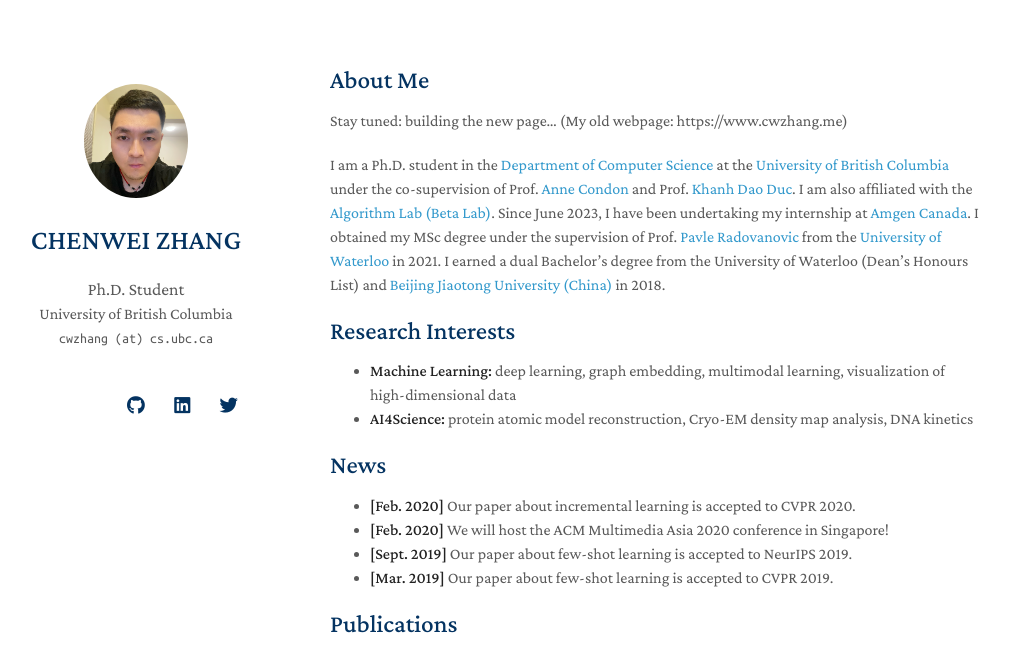
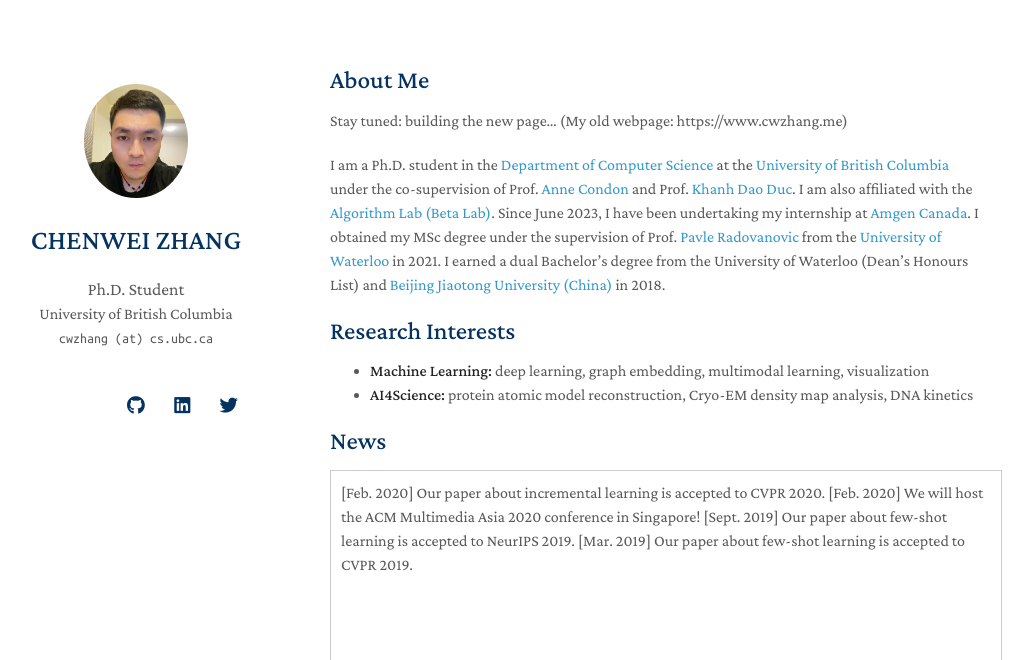
Before and after one commit to chenwei-zhang/chenwei-zhang.github.io, a Jekyll site: the page built from index.md, in a window 1280 px wide and 1400 px high, cut to the strip 0-660 px from the top of the window. Shown: the whole strip, without its empty margins (140-1173 px from the left). Built offline with Jekyll 4.4.1, drawn with Linux system fonts in a browser that asks for light colours; nearby versions of some CDN libraries; a style sheet for code colours, icons or effects is not loaded; our own code applies the rules of GitHub Pages for plain Markdown files; some of the changed lines change nothing that is shown.

Commit message:
Update index.md

```diff
--- a/index.md
+++ b/index.md
@@ -10,16 +10,37 @@ I am a Ph.D. student in the [Department of Computer Science](https://www.cs.ubc.
 
 ## Research Interests
 
-- **Machine Learning:** deep learning, graph embedding, multimodal learning, visualization of high-dimensional data
+- **Machine Learning:** deep learning, graph embedding, multimodal learning, visualization
 - **AI4Science:** protein atomic model reconstruction, Cryo-EM density map analysis, DNA kinetics
 
 
 ## News
 
+<style>
+.scroll-box {
+  width: 100%;
+  height: 200px; /* Adjust the height as needed */
+  overflow-y: auto;
+  border: 1px solid #ccc;
+  padding: 10px;
+}
+</style>
+
+<div class="scroll-box">
+
+[Feb. 2020] Our paper about incremental learning is accepted to CVPR 2020.
+[Feb. 2020] We will host the ACM Multimedia Asia 2020 conference in Singapore!
+[Sept. 2019] Our paper about few-shot learning is accepted to NeurIPS 2019.
+[Mar. 2019] Our paper about few-shot learning is accepted to CVPR 2019.
+
+</div>
+
+<!---
 - **[Feb. 2020]** Our paper about incremental learning is accepted to CVPR 2020.
 - **[Feb. 2020]** We will host the ACM Multimedia Asia 2020 conference in Singapore!
 - **[Sept. 2019]** Our paper about few-shot learning is accepted to NeurIPS 2019.
 - **[Mar. 2019]** Our paper about few-shot learning is accepted to CVPR 2019.
+--->
 
 {% include_relative _includes/publications.md %}
 
```
